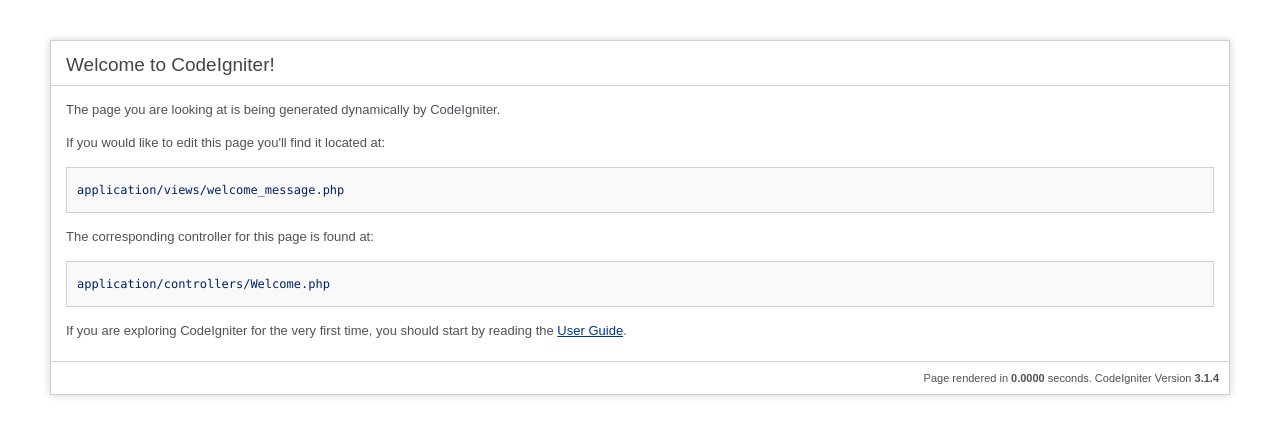
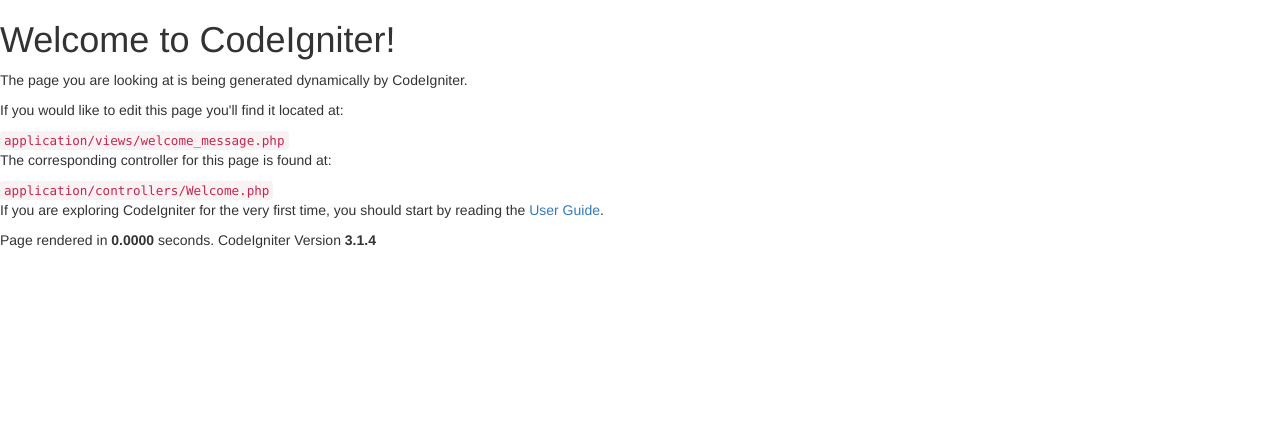
Before and after one commit to Laope94/sportcomplex, a CodeIgniter app: page /database/ in a window 1280 px wide. Shown: the top 437 px of the page. Run offline with CodeIgniter, Linux system fonts and the light colour scheme.

Commit message:
bootstrap

```diff
--- a/application/views/welcome_message.php
+++ b/application/views/welcome_message.php
@@ -3,67 +3,17 @@ defined('BASEPATH') OR exit('No direct script access allowed');
 ?><!DOCTYPE html>
 <html lang="en">
 <head>
+    <!-- Latest compiled and minified CSS -->
+    <link rel="stylesheet" href="https://maxcdn.bootstrapcdn.com/bootstrap/3.3.7/css/bootstrap.min.css" integrity="sha384-BVYiiSIFeK1dGmJRAkycuHAHRg32OmUcww7on3RYdg4Va+PmSTsz/K68vbdEjh4u" crossorigin="anonymous">
+
+    <!-- Optional theme -->
+    <link rel="stylesheet" href="https://maxcdn.bootstrapcdn.com/bootstrap/3.3.7/css/bootstrap-theme.min.css" integrity="sha384-rHyoN1iRsVXV4nD0JutlnGaslCJuC7uwjduW9SVrLvRYooPp2bWYgmgJQIXwl/Sp" crossorigin="anonymous">
+
+    <!-- Latest compiled and minified JavaScript -->
+    <script src="https://maxcdn.bootstrapcdn.com/bootstrap/3.3.7/js/bootstrap.min.js" integrity="sha384-Tc5IQib027qvyjSMfHjOMaLkfuWVxZxUPnCJA7l2mCWNIpG9mGCD8wGNIcPD7Txa" crossorigin="anonymous"></script>
 	<meta charset="utf-8">
 	<title>Welcome to CodeIgniter</title>
 
-	<style type="text/css">
-
-	::selection { background-color: #E13300; color: white; }
-	::-moz-selection { background-color: #E13300; color: white; }
-
-	body {
-		background-color: #fff;
-		margin: 40px;
-		font: 13px/20px normal Helvetica, Arial, sans-serif;
-		color: #4F5155;
-	}
-
-	a {
-		color: #003399;
-		background-color: transparent;
-		font-weight: normal;
-	}
-
-	h1 {
-		color: #444;
-		background-color: transparent;
-		border-bottom: 1px solid #D0D0D0;
-		font-size: 19px;
-		font-weight: normal;
-		margin: 0 0 14px 0;
-		padding: 14px 15px 10px 15px;
-	}
-
-	code {
-		font-family: Consolas, Monaco, Courier New, Courier, monospace;
-		font-size: 12px;
-		background-color: #f9f9f9;
-		border: 1px solid #D0D0D0;
-		color: #002166;
-		display: block;
-		margin: 14px 0 14px 0;
-		padding: 12px 10px 12px 10px;
-	}
-
-	#body {
-		margin: 0 15px 0 15px;
-	}
-
-	p.footer {
-		text-align: right;
-		font-size: 11px;
-		border-top: 1px solid #D0D0D0;
-		line-height: 32px;
-		padding: 0 10px 0 10px;
-		margin: 20px 0 0 0;
-	}
-
-	#container {
-		margin: 10px;
-		border: 1px solid #D0D0D0;
-		box-shadow: 0 0 8px #D0D0D0;
-	}
-	</style>
 </head>
 <body>
 
```
